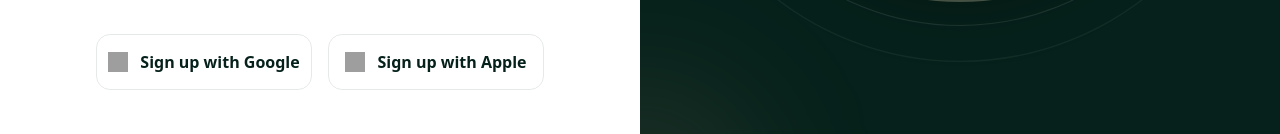
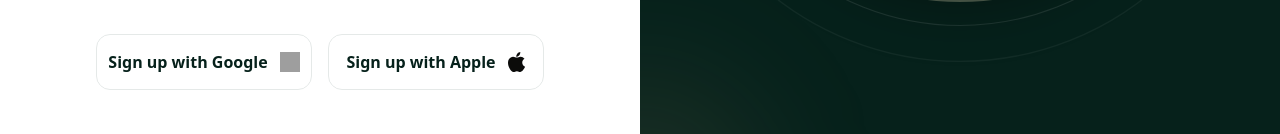
Before and after one commit to Webgenius0/a_holland10-react, a React (Vite) app: page /login in a window 1280 px wide. Shown: the part 678-812 px from the top of the page. Built offline with nearby package versions, Linux system fonts and the light colour scheme; grey boxes are pictures that could not be loaded.

Commit message:
icon changed

```diff
--- a/src/pages/auth/Login.jsx
+++ b/src/pages/auth/Login.jsx
@@ -78,12 +78,17 @@ const Login = () => {
 
                 <div className="grid grid-cols-1 md:grid-cols-2 gap-4">
                     <button type="button" className="flex items-center justify-center gap-3 h-14 border border-[#E5E9E8] rounded-xl hover:bg-[#F8FAFA] font-semibold text-[#06211B] transition-all">
+                        Sign up with Google
                         <img src="https://www.svgrepo.com/show/475656/google-color.svg" className="h-5 w-5" alt="Google" />
-                        Sign up with Google
+
                     </button>
                     <button type="button" className="flex items-center justify-center gap-3 h-14 border border-[#E5E9E8] rounded-xl hover:bg-[#F8FAFA] font-semibold text-[#06211B] transition-all">
-                        <img src="https://www.svgrepo.com/show/330030/apple.svg" className="h-5 w-5" alt="Apple" />
+
+
                         Sign up with Apple
+                        <span><svg xmlns="http://www.w3.org/2000/svg" width="18" height="20" viewBox="0 0 18 20" fill="none">
+                            <path d="M12.6831 4.68164C14.0412 4.68182 15.4796 5.42689 16.5034 6.71094C13.1468 8.56211 13.6905 13.3848 17.0825 14.6748C16.6162 15.7143 16.3913 16.1788 15.7905 17.0996C14.9525 18.3849 13.7708 19.9852 12.3052 19.9971C11.0043 20.0112 10.6687 19.1448 8.90283 19.1553C7.13665 19.1647 6.76766 20.0139 5.46436 20.001C3.99996 19.9878 2.88049 18.5431 2.04248 17.2578C-0.302188 13.6663 -0.548909 9.45061 0.896973 7.20801C1.92553 5.61585 3.54767 4.68468 5.07178 4.68457C6.6227 4.68457 7.59893 5.53983 8.8833 5.54004C10.1293 5.54004 10.8889 4.68164 12.6831 4.68164ZM12.2905 0C12.4694 1.21478 11.975 2.40506 11.3228 3.24707C10.625 4.15013 9.42256 4.84877 8.25732 4.8125C8.04459 3.64945 8.58873 2.45107 9.25146 1.64551C9.97847 0.75649 11.2245 0.0741423 12.2905 0Z" fill="#0B0B0A" />
+                        </svg></span>
                     </button>
                 </div>
 
--- a/src/pages/auth/SignUp.jsx
+++ b/src/pages/auth/SignUp.jsx
@@ -97,12 +97,17 @@ const SignUp = () => {
 
                 <div className="grid grid-cols-1 md:grid-cols-2 gap-4">
                     <button type="button" className="flex items-center justify-center gap-3 h-14 border border-[#E5E9E8] rounded-xl hover:bg-[#F8FAFA] font-semibold text-[#06211B] transition-all">
+                        Sign up with Google
                         <img src="https://www.svgrepo.com/show/475656/google-color.svg" className="h-5 w-5" alt="Google" />
-                        Sign up with Google
+
                     </button>
                     <button type="button" className="flex items-center justify-center gap-3 h-14 border border-[#E5E9E8] rounded-xl hover:bg-[#F8FAFA] font-semibold text-[#06211B] transition-all">
-                        <img src="https://www.svgrepo.com/show/330030/apple.svg" className="h-5 w-5" alt="Apple" />
+
+
                         Sign up with Apple
+                        <span><svg xmlns="http://www.w3.org/2000/svg" width="18" height="20" viewBox="0 0 18 20" fill="none">
+                            <path d="M12.6831 4.68164C14.0412 4.68182 15.4796 5.42689 16.5034 6.71094C13.1468 8.56211 13.6905 13.3848 17.0825 14.6748C16.6162 15.7143 16.3913 16.1788 15.7905 17.0996C14.9525 18.3849 13.7708 19.9852 12.3052 19.9971C11.0043 20.0112 10.6687 19.1448 8.90283 19.1553C7.13665 19.1647 6.76766 20.0139 5.46436 20.001C3.99996 19.9878 2.88049 18.5431 2.04248 17.2578C-0.302188 13.6663 -0.548909 9.45061 0.896973 7.20801C1.92553 5.61585 3.54767 4.68468 5.07178 4.68457C6.6227 4.68457 7.59893 5.53983 8.8833 5.54004C10.1293 5.54004 10.8889 4.68164 12.6831 4.68164ZM12.2905 0C12.4694 1.21478 11.975 2.40506 11.3228 3.24707C10.625 4.15013 9.42256 4.84877 8.25732 4.8125C8.04459 3.64945 8.58873 2.45107 9.25146 1.64551C9.97847 0.75649 11.2245 0.0741423 12.2905 0Z" fill="#0B0B0A" />
+                        </svg></span>
                     </button>
                 </div>
 
```
